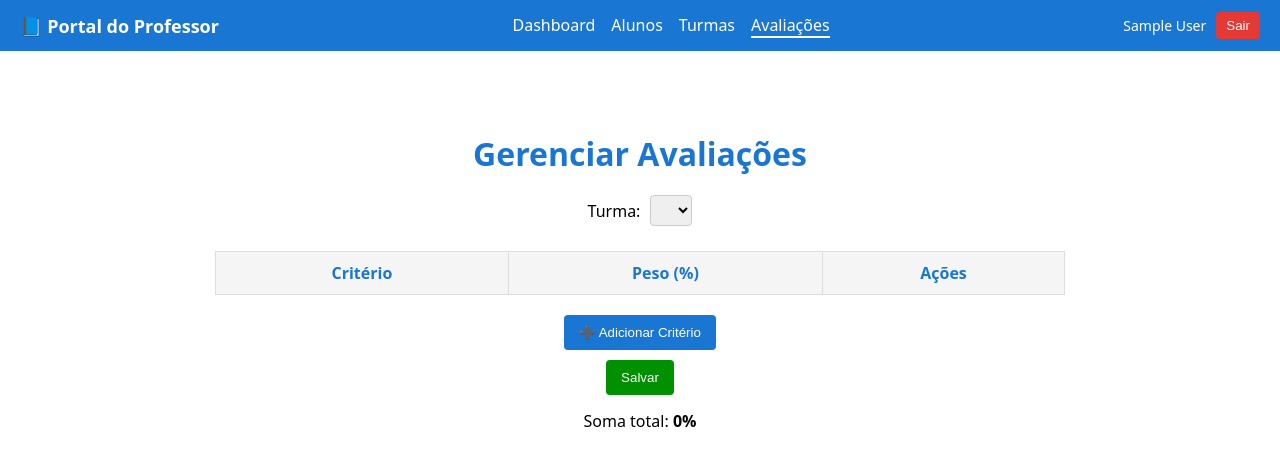
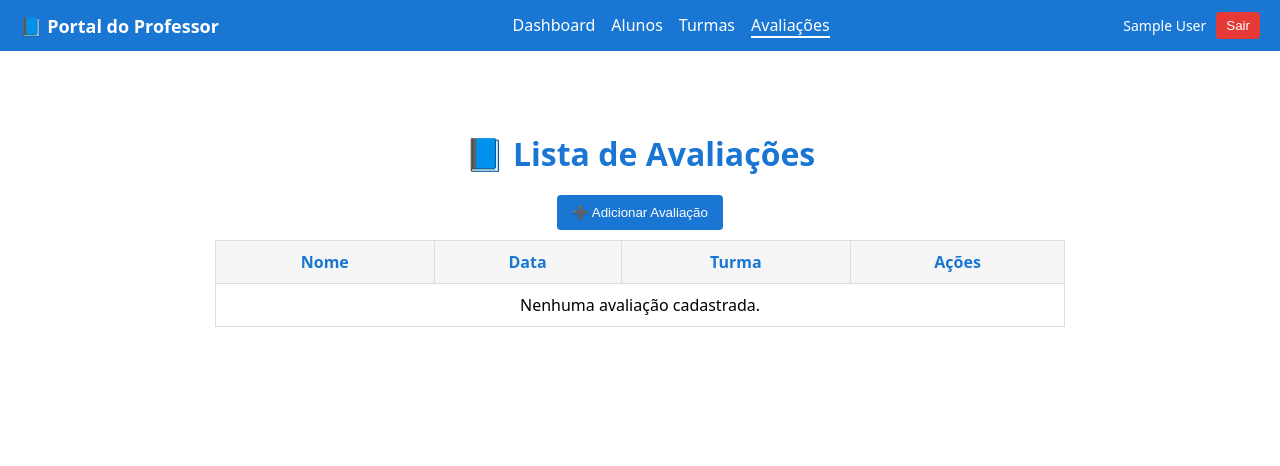
Before and after one commit to lukasasael/React-Portal-Professor, a React (Create React App) app in the folder portal-professor/: page /avaliacoes in a window 1280 px wide. Shown: the top 466 px of the page. Built offline with nearby package versions, Linux system fonts and the light colour scheme; sample sign-in values are in the browser's storage.

Commit message:
Fixing Exam Page's Logic

```diff
--- a/portal-professor/src/pages/Avaliacoes/AvaliacoesView.tsx
+++ b/portal-professor/src/pages/Avaliacoes/AvaliacoesView.tsx
@@ -1,46 +1,53 @@
-type Criterio = {
+import { useEffect, useState } from "react";
+
+type Criterio = { id: number; nome: string; peso: number };
+type Avaliacao = {
   id: number;
   nome: string;
-  peso: number;
+  data: string;
+  turma: string;
+  criterios: Criterio[];
 };
 
-type AvaliacoesViewProps = {
+type Props = {
   turmas: string[];
-  turmaSelecionada: string;
-  criterios: Criterio[];
-  alerta: string;
-  mensagemSalvo: string;
-  onSelectTurma: (turma: string) => void;
-  onPesoChange: (id: number, valor: number) => void;
-  onNomeChange: (id: number, valor: string) => void;
-  onAddCriterio: () => void;
-  onRemover: (id: number) => void;
-  onSalvar: () => void;
+  avaliacao: Avaliacao;
+  onSalvar: (avaliacao: Avaliacao) => void;
+  onCancelar: () => void;
 };
 
-export function AvaliacoesView({
-  turmas,
-  turmaSelecionada,
-  criterios,
-  alerta,
-  mensagemSalvo,
-  onSelectTurma,
-  onPesoChange,
-  onNomeChange,
-  onAddCriterio,
-  onRemover,
-  onSalvar,
-}: AvaliacoesViewProps) {
+export function AvaliacoesView({ turmas, avaliacao, onSalvar, onCancelar }: Props) {
+  const [nome, setNome] = useState(avaliacao.nome);
+  const [data, setData] = useState(avaliacao.data);
+  const [turma, setTurma] = useState(avaliacao.turma);
+  const [alerta, setAlerta] = useState("");
+  const [criterios, setCriterios] = useState(avaliacao.criterios || []);
+
+
+  useEffect(() => {
+    const soma = criterios.reduce((acc, c) => acc + c.peso, 0);
+    if (soma > 100) setAlerta(`⚠️ Soma dos pesos excede 100% (${soma}%)`);
+    else if (soma < 100) setAlerta(`ℹ️ Soma dos pesos é menor que 100% (${soma}%)`);
+    else setAlerta("");
+  }, [criterios]);
+
+  const handleSalvar = () => {
+    onSalvar({ ...avaliacao, nome, data, turma, criterios });
+  };
+
   return (
-    <div className="avaliacoes-container">
-      <h1>Gerenciar Avaliações</h1>
+    <div>
+      <h2>✏️ Editar Avaliação</h2>
 
       <div className="turma-seletor">
+        <label>Nome:</label>
+        <input value={nome} onChange={(e) => setNome(e.target.value)} />
+
+        <label>Data:</label>
+        <input type="date" value={data} onChange={(e) => setData(e.target.value)} />
+
         <label>Turma:</label>
-        <select
-          value={turmaSelecionada}
-          onChange={(e) => onSelectTurma(e.target.value)}
-        >
+        <select value={turma} onChange={(e) => setTurma(e.target.value)}>
           {turmas.map((t) => (
             <option key={t} value={t}>
               {t}
@@ -62,23 +69,32 @@ export function AvaliacoesView({
             <tr key={c.id}>
               <td>
                 <input
-                  type="text"
                   value={c.nome}
-                  onChange={(e) => onNomeChange(c.id, e.target.value)}
-                  className="input-nome"
+                  onChange={(e) =>
+                    setCriterios((prev) =>
+                      prev.map((x) => (x.id === c.id ? { ...x, nome: e.target.value } : x))
+                    )
+                  }
                 />
               </td>
               <td>
                 <input
                   type="number"
                   value={c.peso}
-                  onChange={(e) => onPesoChange(c.id, Number(e.target.value))}
-                  min={0}
-                  max={100}
+                  onChange={(e) =>
+                    setCriterios((prev) =>
+                      prev.map((x) =>
+                        x.id === c.id ? { ...x, peso: Number(e.target.value) } : x
+                      )
+                    )
+                  }
                 />
               </td>
               <td>
-                <button onClick={() => onRemover(c.id)} className="btn-remover">
+                <button
+                  className="btn-remover"
+                  onClick={() => setCriterios((prev) => prev.filter((x) => x.id !== c.id))}
+                >
                   Remover
                 </button>
               </td>
@@ -88,24 +104,20 @@ export function AvaliacoesView({
       </table>
 
       {alerta && <p className="alerta">{alerta}</p>}
-      {mensagemSalvo && <p className="salvo">{mensagemSalvo}</p>}
 
       <div className="acoes">
-        <button onClick={onAddCriterio} className="btn-adicionar">
+        <button onClick={() => setCriterios([...criterios, { id: Date.now(), nome: "Novo", peso: 0 }])}>
           ➕ Adicionar Critério
         </button>
-
       </div>
 
       <div className="acoes">
-      <button onClick={onSalvar} className="btn-salvar">
-          Salvar
+        <button onClick={handleSalvar} className="btn-salvar">
+          Salvar Avaliação
         </button>
-      </div>
-
-      <div className="total">
-        Soma total:{" "}
-        <strong>{criterios.reduce((acc, c) => acc + c.peso, 0)}%</strong>
+        <button onClick={onCancelar} className="btn-cancelar">
+          Cancelar
+        </button>
       </div>
     </div>
   );
--- /dev/null
+++ b/portal-professor/src/pages/Avaliacoes/TabelaAvaliacoes.tsx
@@ -0,0 +1,67 @@
+import React from "react";
+
+type Avaliacao = {
+  id: number;
+  nome: string;
+  data: string;
+  turma: string;
+};
+
+type Props = {
+  avaliacoes: Avaliacao[];
+  onAdicionar: () => void;
+  onEditar: (id: number) => void;
+  onExcluir: (id: number) => void;
+};
+
+export function TabelaAvaliacoes({ avaliacoes, onAdicionar, onEditar, onExcluir }: Props) {
+    function formatarData(dataISO: string) {
+        if (!dataISO) return "";
+        const [ano, mes, dia] = dataISO.split("-");
+        return `${dia}/${mes}/${ano}`;
+    }
+
+    return (
+    <div>
+      <h1>📘 Lista de Avaliações</h1>
+
+      <button onClick={onAdicionar} className="btn-adicionar">
+        ➕ Adicionar Avaliação
+      </button>
+
+      <table className="avaliacoes-tabela">
+        <thead>
+          <tr>
+            <th>Nome</th>
+            <th>Data</th>
+            <th>Turma</th>
+            <th>Ações</th>
+          </tr>
+        </thead>
+        <tbody>
+          {avaliacoes.length === 0 ? (
+            <tr>
+              <td colSpan={4}>Nenhuma avaliação cadastrada.</td>
+            </tr>
+          ) : (
+            avaliacoes.map((a) => (
+              <tr key={a.id}>
+                <td>{a.nome}</td>
+                <td>{formatarData(a.data)}</td>
+                <td>{a.turma}</td>
+                <td>
+                  <button onClick={() => onEditar(a.id)} className="btn-editar">
+                    Editar
+                  </button>
+                  <button onClick={() => onExcluir(a.id)} className="btn-remover">
+                    Excluir
+                  </button>
+                </td>
+              </tr>
+            ))
+          )}
+        </tbody>
+      </table>
+    </div>
+  );
+}
--- a/portal-professor/src/pages/Avaliacoes/index.tsx
+++ b/portal-professor/src/pages/Avaliacoes/index.tsx
@@ -1,5 +1,6 @@
 import { useState, useEffect } from "react";
 import { AvaliacoesView } from "./AvaliacoesView";
+import { TabelaAvaliacoes } from "./TabelaAvaliacoes";
 import "./styles.css";
 
 type Criterio = {
@@ -8,12 +9,19 @@ type Criterio = {
   peso: number;
 };
 
+type Avaliacao = {
+  id: number;
+  nome: string;
+  data: string;
+  turma: string;
+  criterios: Criterio[];
+};
+
 export default function Avaliacoes() {
   const [turmas, setTurmas] = useState<string[]>([]);
-  const [turmaSelecionada, setTurmaSelecionada] = useState<string>("");
-  const [criterios, setCriterios] = useState<Criterio[]>([]);
-  const [alerta, setAlerta] = useState("");
-  const [mensagemSalvo, setMensagemSalvo] = useState("");
+  const [avaliacoes, setAvaliacoes] = useState<Avaliacao[]>([]);
+  const [modoFormulario, setModoFormulario] = useState<"lista" | "form">("lista");
+  const [avaliacaoAtual, setAvaliacaoAtual] = useState<Avaliacao | null>(null);
 
   // Carrega turmas
   useEffect(() => {
@@ -21,79 +29,95 @@ export default function Avaliacoes() {
     if (data) {
       const lista = JSON.parse(data);
       setTurmas(lista.map((t: any) => t.nome));
-      setTurmaSelecionada(lista[0]?.nome || "");
     }
   }, []);
 
-  // Carrega critérios por turma
+  // Carrega avaliações
   useEffect(() => {
-    if (!turmaSelecionada) return;
-    const data = localStorage.getItem("avaliacoesPorTurma");
-    const avaliacoes = data ? JSON.parse(data) : {};
-    setCriterios(
-      avaliacoes[turmaSelecionada] || [
+    const data = localStorage.getItem("avaliacoes");
+    if (data) {
+      setAvaliacoes(JSON.parse(data));
+    }
+  }, []);
+
+  // Salva avaliações
+  const salvarAvaliacoes = (lista: Avaliacao[]) => {
+    localStorage.setItem("avaliacoes", JSON.stringify(lista));
+    setAvaliacoes(lista);
+  };
+
+  // Adicionar nova avaliação
+  const handleAdicionar = () => {
+    setAvaliacaoAtual({
+      id: Date.now(),
+      nome: `Avaliação ${avaliacoes.length + 1}`,
+      data: new Date().toISOString().substring(0, 10),
+      turma: turmas[0] || "",
+      criterios: [
         { id: 1, nome: "Prova 1", peso: 40 },
         { id: 2, nome: "Trabalho", peso: 30 },
         { id: 3, nome: "Participação", peso: 30 },
-      ]
-    );
-  }, [turmaSelecionada]);
-
-  // Atualiza soma dos pesos e salva
-  useEffect(() => {
-    if (!turmaSelecionada) return;
-    const soma = criterios.reduce((acc, c) => acc + c.peso, 0);
-
-    if (soma > 100) setAlerta(`⚠️ Soma dos pesos excede 100% (${soma}%)`);
-    else if (soma < 100) setAlerta(`ℹ️ Soma dos pesos é menor que 100% (${soma}%)`);
-    else setAlerta("");
-
-    const data = localStorage.getItem("avaliacoesPorTurma");
-    const avaliacoes = data ? JSON.parse(data) : {};
-    avaliacoes[turmaSelecionada] = criterios;
-    localStorage.setItem("avaliacoesPorTurma", JSON.stringify(avaliacoes));
-  }, [criterios, turmaSelecionada]);
-
-  // Funções
-  const handlePesoChange = (id: number, valor: number) =>
-    setCriterios((prev) => prev.map((c) => (c.id === id ? { ...c, peso: valor } : c)));
-
-  const handleNomeChange = (id: number, valor: string) =>
-    setCriterios((prev) => prev.map((c) => (c.id === id ? { ...c, nome: valor } : c)));
-
-  const handleAddCriterio = () =>
-    setCriterios((prev) => [
-      ...prev,
-      { id: Date.now(), nome: `Novo Critério ${prev.length + 1}`, peso: 0 },
-    ]);
-
-  const handleRemover = (id: number) =>
-    setCriterios((prev) => prev.filter((c) => c.id !== id));
-
-  const handleSalvar = () => {
-    const data = localStorage.getItem("avaliacoesPorTurma");
-    const avaliacoes = data ? JSON.parse(data) : {};
-    avaliacoes[turmaSelecionada] = criterios;
-    localStorage.setItem("avaliacoesPorTurma", JSON.stringify(avaliacoes));
-
-    setMensagemSalvo("✅ Dados salvos com sucesso!");
-    setTimeout(() => setMensagemSalvo(""), 2500);
-    setTimeout(() => window.location.reload(), 800);
+      ],
+    });
+    setModoFormulario("form");
   };
 
+  // Editar avaliação existente
+  // Editar avaliação existente
+const handleEditar = (id: number) => {
+  const avaliacao = avaliacoes.find((a) => a.id === id);
+  if (avaliacao) {
+    // 🩹 Garante que sempre exista um array de critérios
+    if (!avaliacao.criterios) {
+      avaliacao.criterios = [
+        { id: 1, nome: "Prova 1", peso: 40 },
+        { id: 2, nome: "Trabalho", peso: 30 },
+        { id: 3, nome: "Participação", peso: 30 },
+      ];
+    }
+
+    setAvaliacaoAtual(avaliacao);
+    setModoFormulario("form");
+  }
+};
+
+
+  // Excluir avaliação
+  const handleExcluir = (id: number) => {
+    if (window.confirm("Deseja realmente excluir esta avaliação?")) {
+      const novas = avaliacoes.filter((a) => a.id !== id);
+      salvarAvaliacoes(novas);
+    }
+  };
+
+  // Salvar dados do formulário
+  const handleSalvarFormulario = (avaliacaoAtualizada: Avaliacao) => {
+    const existentes = avaliacoes.filter((a) => a.id !== avaliacaoAtualizada.id);
+    const novas = [...existentes, avaliacaoAtualizada];
+    salvarAvaliacoes(novas);
+    setModoFormulario("lista");
+  };
+
+  // Cancelar e voltar
+  const handleCancelar = () => setModoFormulario("lista");
+
   return (
-    <AvaliacoesView
-      turmas={turmas}
-      turmaSelecionada={turmaSelecionada}
-      criterios={criterios}
-      alerta={alerta}
-      mensagemSalvo={mensagemSalvo}
-      onSelectTurma={setTurmaSelecionada}
-      onPesoChange={handlePesoChange}
-      onNomeChange={handleNomeChange}
-      onAddCriterio={handleAddCriterio}
-      onRemover={handleRemover}
-      onSalvar={handleSalvar}
-    />
+    <div className="avaliacoes-container">
+      {modoFormulario === "lista" ? (
+        <TabelaAvaliacoes
+          avaliacoes={avaliacoes}
+          onAdicionar={handleAdicionar}
+          onEditar={handleEditar}
+          onExcluir={handleExcluir}
+        />
+      ) : avaliacaoAtual ? (
+        <AvaliacoesView
+          turmas={turmas}
+          avaliacao={avaliacaoAtual}
+          onSalvar={handleSalvarFormulario}
+          onCancelar={handleCancelar}
+        />
+      ) : null}
+    </div>
   );
 }
```
Also changed, not shown: portal-professor/src/pages/Avaliacoes/styles.css (+20 -0 lines).
